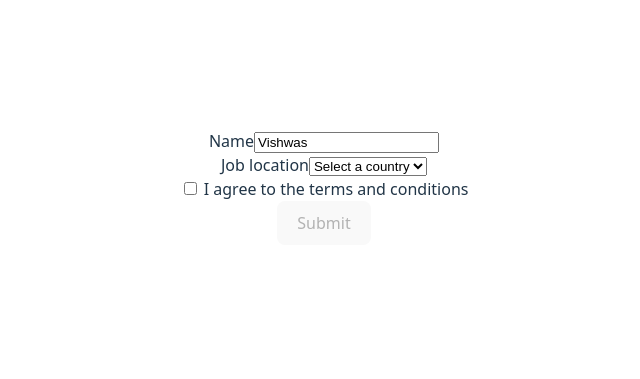
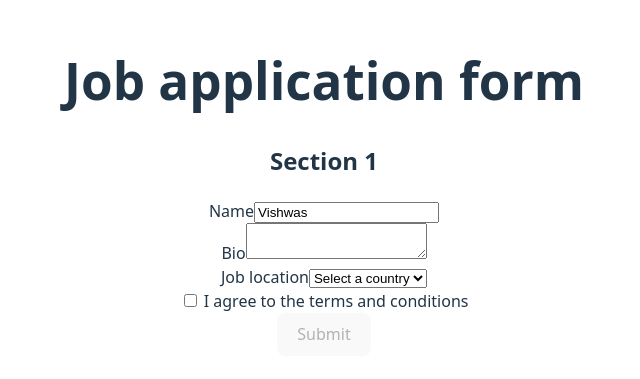
Before and after one commit to Shady-Prakash/react-testing-library, a React (Vite) app: page / in a window 1280 px wide. Shown: the part 213-592 px from the top of the page, without its empty margins (316-956 px from the left). Built offline with nearby package versions, Linux system fonts and the light colour scheme.

Commit message:
getByRole: name, value

```diff
--- a/src/components/Application/application.tsx
+++ b/src/components/Application/application.tsx
@@ -2,11 +2,12 @@
 const Application = () => {
   return (
     <>
+      <h1>Job application form</h1>
+      <h2>Section 1</h2>
       <form>
         <div>
           <label htmlFor="name">Name</label>
           <input
-            name="name"
             type="text"
             id="name"
             placeholder="Fullname"
@@ -14,10 +15,10 @@ const Application = () => {
             onChange={() => {}}
           />
         </div>
-        {/* <div>
+        <div>
           <label htmlFor="bio">Bio</label>
           <textarea id="bio" />
-        </div> */}
+        </div>
         <div>
           <label htmlFor="job-location">Job location</label>
           <select id="job-location">
```
Also changed, not shown: 1 other file (tests, documents, lock files or other folders).
